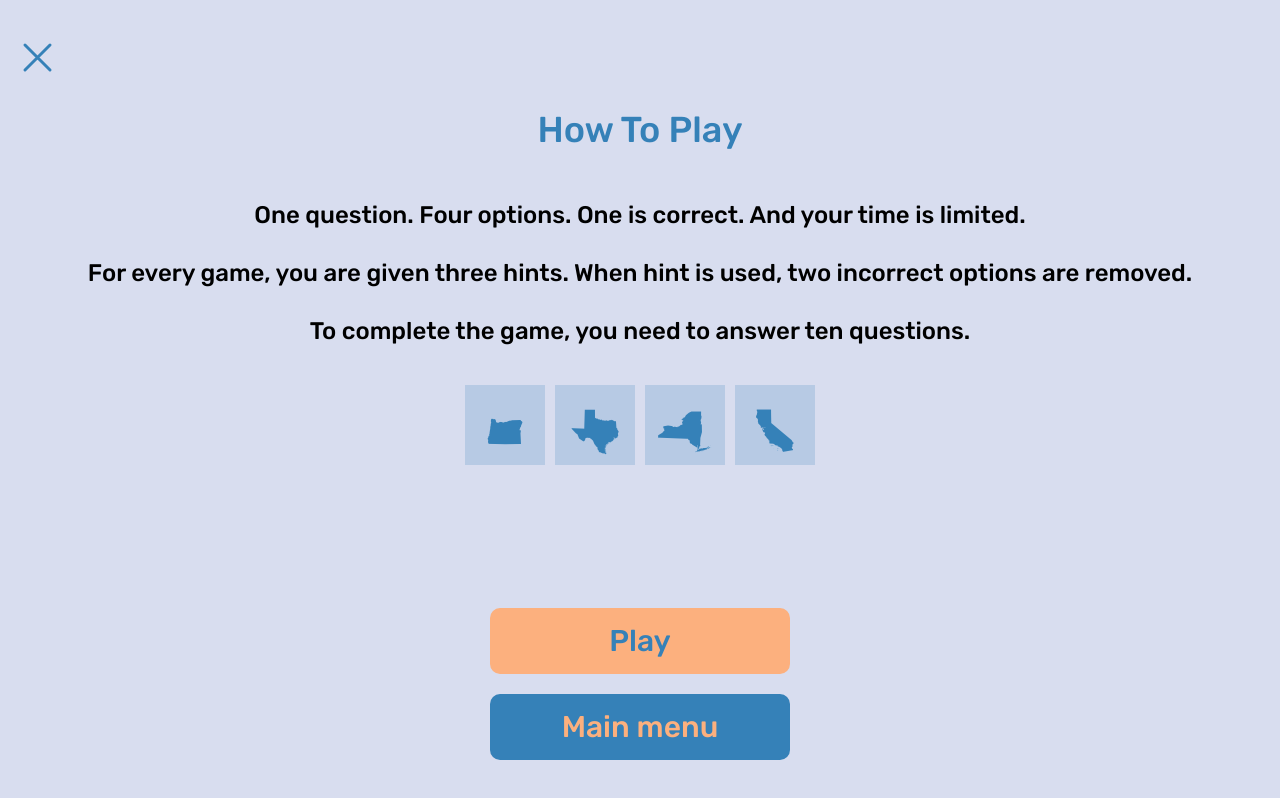
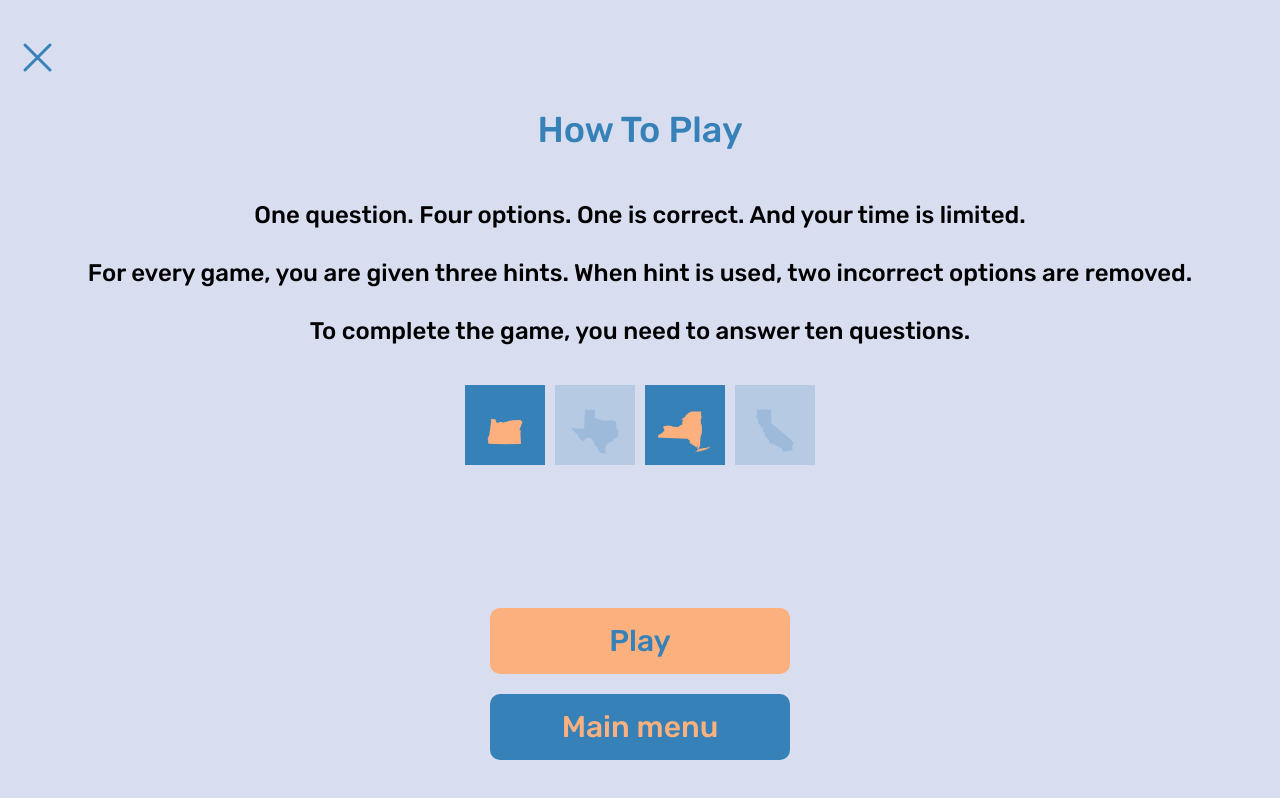
Before and after one commit to dtsioma/quiz-game, a React (Create React App) app: page /how-to-play in a window 1280 px wide. Built offline with nearby package versions, Linux system fonts and the light colour scheme.

Commit message:
added animation for RandomQuizOptions

```diff
--- a/src/components/question/Question.tsx
+++ b/src/components/question/Question.tsx
@@ -26,7 +26,7 @@ export interface QuestionOption {
   hinted: boolean;
 }
 
-type QuestionStatus =
+export type QuestionStatus =
   | "default"
   | "hinted"
   | "answeredCorrectly"
--- a/src/components/quizOption/QuizOption.tsx
+++ b/src/components/quizOption/QuizOption.tsx
@@ -4,6 +4,7 @@ import { Option, OptionName, OptionIcon } from "./QuizOptionStyled";
 interface QuizOptionProps {
   name: string;
   variant: "default" | "active" | "disabled" | "correct" | "incorrect";
+  mini?: boolean;
   displayName: boolean;
   clicked: () => void;
 }
@@ -11,14 +12,15 @@ interface QuizOptionProps {
 export const QuizOption: React.FC<QuizOptionProps> = ({
   name,
   displayName,
+  mini,
   variant,
   children,
   clicked,
 }) => {
   return (
-    <Option className={variant} onClick={clicked}>
+    <Option className={variant} onClick={clicked} mini={mini}>
       {displayName && <OptionName>{name}</OptionName>}
-      <OptionIcon>{children}</OptionIcon>
+      <OptionIcon mini={mini}>{children}</OptionIcon>
     </Option>
   );
 };
--- a/src/components/quizOption/QuizOptionStyled.ts
+++ b/src/components/quizOption/QuizOptionStyled.ts
@@ -1,9 +1,9 @@
 import styled from "styled-components";
 import { mainTheme } from "../../styles/theme";
 
-export const Option = styled.div`
-  width: 150px;
-  height: 150px;
+export const Option = styled.div.attrs((props: { mini?: boolean }) => props)`
+  width: ${(props) => (props.mini ? "80px" : "150px")};
+  height: ${(props) => (props.mini ? "80px" : "150px")};
   display: flex;
   align-items: center;
   justify-content: center;
@@ -46,7 +46,9 @@ export const OptionName = styled.span`
   font-size: 12px;
 `;
 
-export const OptionIcon = styled.div`
-  font-size: 96px;
+export const OptionIcon = styled.div.attrs(
+  (props: { mini?: boolean }) => props
+)`
+  font-size: ${(props) => (props.mini ? "51px" : "96px")};
   font-family: StateFace;
 `;
--- a/src/components/randomQuizOptions/RandomQuizOptions.tsx
+++ b/src/components/randomQuizOptions/RandomQuizOptions.tsx
@@ -1,10 +1,7 @@
-import React, { useState } from "react";
-import { QuestionOption } from "../question/Question";
-import {
-  OptionMini,
-  OptionIconMini,
-  OptionsWrapper,
-} from "./RandowQuizOptionsStyled";
+import React, { useState, useEffect } from "react";
+import { QuestionOption, QuestionStatus } from "../question/Question";
+import { QuizOption } from "../quizOption/QuizOption";
+import { OptionsWrapper } from "./RandowQuizOptionsStyled";
 
 const randomOptions: QuestionOption[] = [
   {
@@ -39,13 +36,81 @@ const randomOptions: QuestionOption[] = [
 
 export const RandomQuizOptions: React.FC = () => {
   const [options, setOptions] = useState<QuestionOption[]>(randomOptions);
+  const [questionStatus, setQuestionStatus] =
+    useState<QuestionStatus>("default");
+  const [answerIndex, setAnswerIndex] = useState<number>();
+  const simulateCorrect = () => {
+    setQuestionStatus("answeredCorrectly");
+    setAnswerIndex(2);
+  };
+
+  const simulateIncorrect = () => {
+    setQuestionStatus("answeredIncorrectly");
+    setAnswerIndex(0);
+  };
+
+  const resetAnswer = () => {
+    setAnswerIndex(undefined);
+    setQuestionStatus("default");
+  };
+
+  const simulateHint = () => {
+    const opts = [...options];
+    opts[0].hinted = true;
+    opts[2].hinted = true;
+    setQuestionStatus("hinted");
+  };
+
+  const getVariant = (index: number) => {
+    if (questionStatus === "answeredCorrectly") {
+      return index === answerIndex ? "correct" : "disabled";
+    } else if (questionStatus === "answeredIncorrectly") {
+      if (index === answerIndex) return "incorrect";
+      else return "disabled";
+    } else if (questionStatus === "notAnswered") {
+      return options[index].correct ? "active" : "disabled";
+    } else if (questionStatus === "hinted") {
+      return options[index].hinted ? "active" : "disabled";
+    } else return "default";
+  };
+
+  useEffect(() => {
+    setTimeout(() => {
+      simulateCorrect();
+      setTimeout(() => {
+        resetAnswer();
+        setTimeout(() => {
+          simulateIncorrect();
+          setTimeout(() => {
+            resetAnswer();
+            setTimeout(() => {
+              simulateHint();
+              setTimeout(() => {
+                simulateCorrect();
+                setTimeout(() => {
+                  resetAnswer();
+                }, 1000);
+              }, 1000);
+            }, 1000);
+          }, 1000);
+        }, 1000);
+      }, 1000);
+    }, 1000);
+  }, []);
 
   return (
     <OptionsWrapper>
-      {options.map((opt: QuestionOption) => (
-        <OptionMini className="default">
-          <OptionIconMini>{opt.char}</OptionIconMini>
-        </OptionMini>
+      {options.map((opt: QuestionOption, index: number) => (
+        <QuizOption
+          name={opt.name}
+          variant={getVariant(index)}
+          key={opt.code}
+          displayName={false}
+          clicked={() => {}}
+          mini
+        >
+          {opt.char}
+        </QuizOption>
       ))}
     </OptionsWrapper>
   );
```
